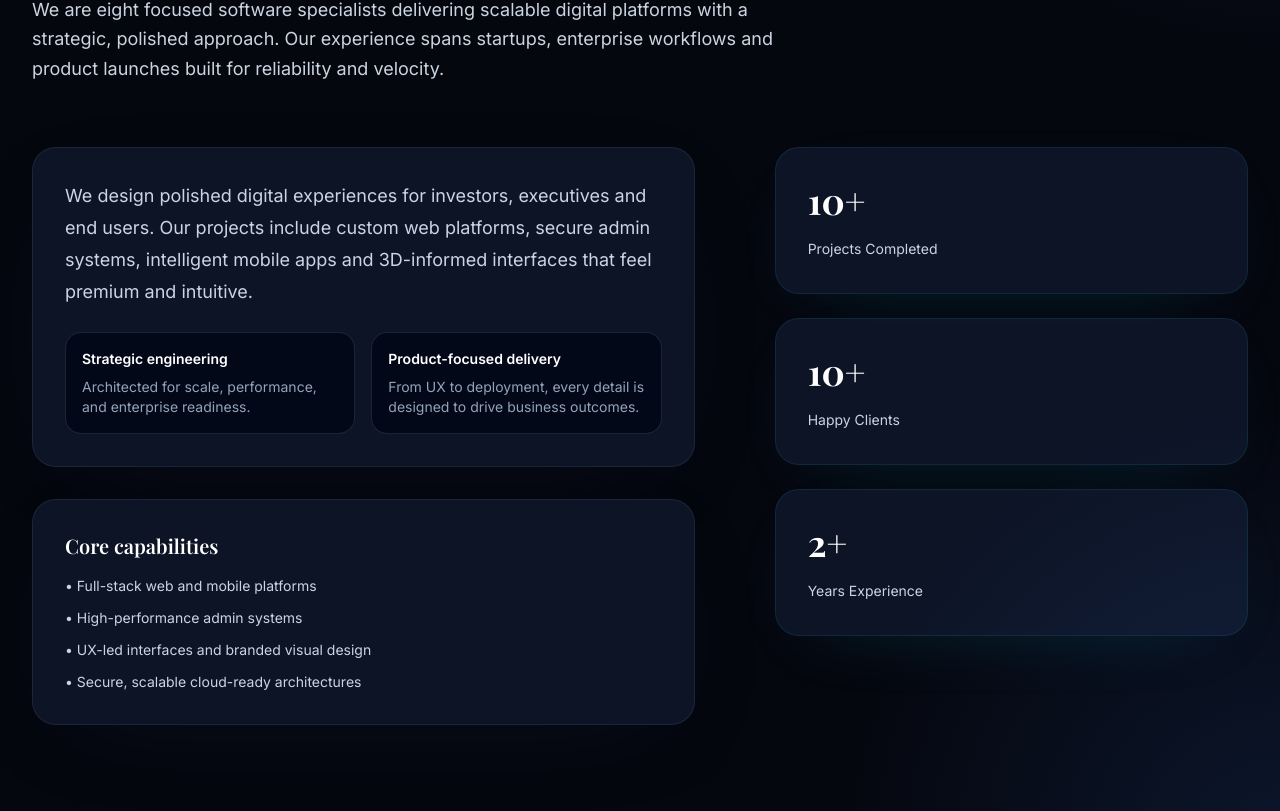
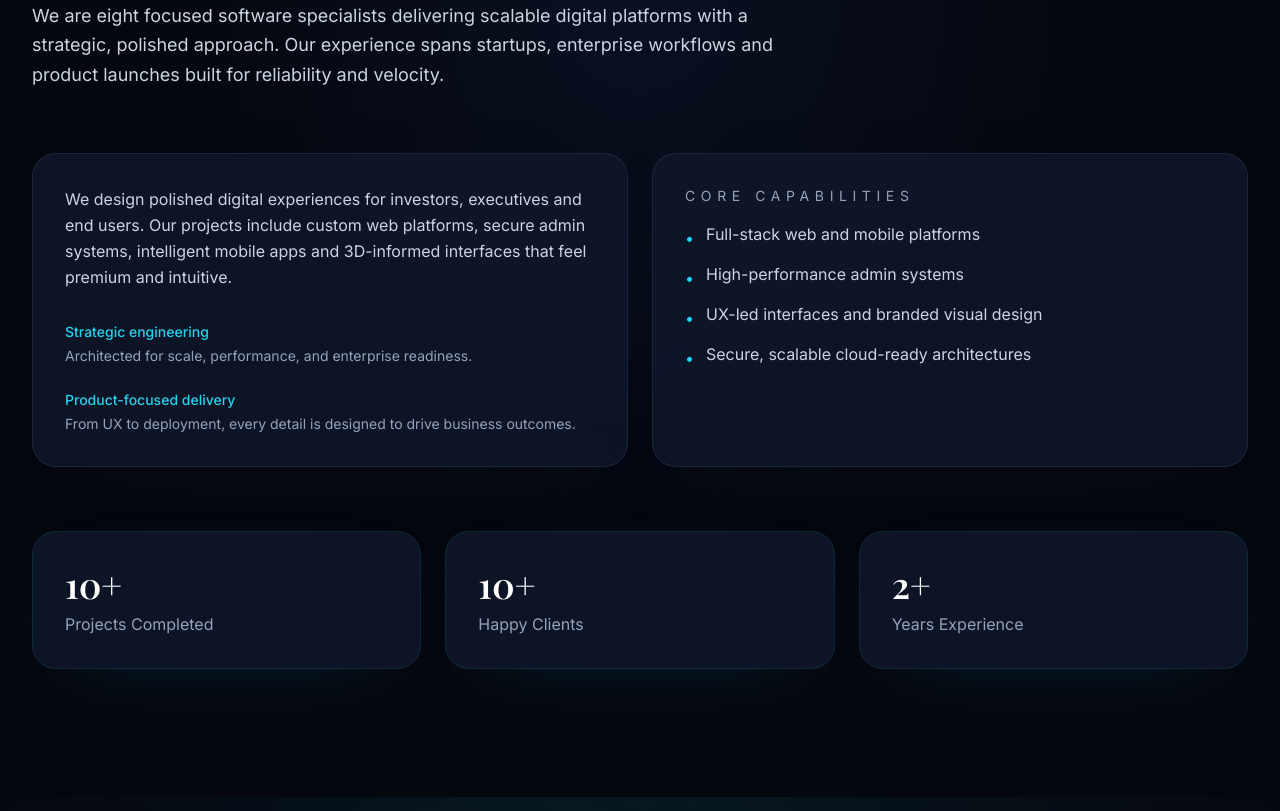
Before and after one commit to gopinathsahu1718/Innoventix-new, a React (Vite) app: page / in a window 1280 px wide. Shown: the part 1189-2000 px from the top of the page. Built offline with nearby package versions, Linux system fonts and the light colour scheme.

Commit message:
added for dist

```diff
--- a/src/sections/About.tsx
+++ b/src/sections/About.tsx
@@ -1,32 +1,6 @@
 import { useEffect, useRef, useState } from 'react';
-import { ArrowRight } from 'lucide-react';
 
-interface StatOrbProps {
-  number: string;
-  label: string;
-  delay: number;
-  isVisible: boolean;
-}
-
-function StatOrb({ number, label, delay, isVisible }: StatOrbProps) {
-  return (
-    <div
-      className={`relative group transition-all duration-700 ${isVisible ? 'opacity-100 scale-100 rotate-0' : 'opacity-0 scale-50 rotate-180'
-        }`}
-      style={{
-        transitionTimingFunction: 'var(--ease-elastic)',
-        transitionDelay: `${delay}ms`,
-      }}
-    >
-      <div className="relative w-40 h-40 sm:w-48 sm:h-48 rounded-full bg-gradient-brand flex flex-col items-center justify-center shadow-xl hover:shadow-2xl hover:shadow-[#0e43a6]/30 transition-all duration-300 group-hover:scale-105">
-        <span className="font-accent text-4xl sm:text-5xl font-bold text-white">{number}</span>
-        <span className="text-sm text-white/80 text-center px-4 mt-1">{label}</span>
-      </div>
-      {/* Glow effect */}
-      <div className="absolute inset-0 rounded-full bg-[#0e43a6]/30 blur-xl -z-10 opacity-0 group-hover:opacity-100 transition-opacity duration-300" />
-    </div>
-  );
-}
+// Removed unused StatOrb component since you're using inline stat cards
 
 export default function About() {
   const sectionRef = useRef<HTMLElement>(null);
@@ -63,26 +37,24 @@ export default function About() {
       className="relative py-24 sm:py-32 bg-[#05070f] overflow-hidden"
     >
       {/* Futuristic Background */}
-      <div className="absolute inset-0 pointer-events-none overflow-hidden">
-        <div className="absolute inset-0 z-10 bg-[radial-gradient(circle_at_top_right,_rgba(59,130,246,0.12),_transparent_25%),radial-gradient(circle_at_bottom_right,_rgba(59,130,246,0.12),_transparent_25%)]" />
+      <div className="absolute inset-0 bg-[radial-gradient(at_50%_30%,rgba(59,130,246,0.08),transparent_50%)]" />
+
+      <div className="relative max-w-[1300px] mx-auto px-4 sm:px-6 lg:px-8">
+        <div className="max-w-3xl">
+          <div className="inline-flex items-center rounded-full border border-slate-500/30 bg-slate-900/50 px-4 py-2 text-xs uppercase tracking-[0.4em] text-sky-200/80">
+            About Innoventix
           </div>
 
-      <div className="relative max-w-[1300px] mx-auto px-4 sm:px-6 lg:px-8">
-        <div className="mb-16 max-w-3xl">
-          <span className="inline-flex items-center gap-2 px-3 py-1 rounded-full bg-slate-800/80 text-sm uppercase tracking-[0.35em] text-cyan-300 font-medium ring-1 ring-cyan-300/20">
-            About Innoventix
-          </span>
           <h2
-            className={`font-display text-4xl sm:text-5xl lg:text-6xl font-bold text-white mt-6 tracking-tight transition-all duration-700 ${
-              isVisible ? 'opacity-100 translate-y-0' : 'opacity-0 -translate-y-6'
+            className={`font-display text-4xl sm:text-5xl lg:text-6xl font-bold text-white mt-6 tracking-tight transition-all duration-700 ${isVisible ? 'opacity-100 translate-y-0' : 'opacity-0 -translate-y-6'
               }`}
             style={{ transitionTimingFunction: 'var(--ease-expo-out)' }}
           >
             Building future-ready products for enterprise growth.
           </h2>
+
           <p
-            className={`mt-6 text-lg text-slate-300 leading-relaxed transition-all duration-700 ${
-              isVisible ? 'opacity-100 translate-y-0' : 'opacity-0 translate-y-5'
+            className={`mt-6 text-lg text-slate-300 leading-relaxed transition-all duration-700 ${isVisible ? 'opacity-100 translate-y-0' : 'opacity-0 translate-y-5'
               }`}
             style={{ transitionTimingFunction: 'var(--ease-smooth)', transitionDelay: '150ms' }}
           >
@@ -90,47 +62,77 @@ export default function About() {
           </p>
         </div>
 
-        <div className="grid lg:grid-cols-[1.4fr_1fr] gap-12 lg:gap-20 items-start">
-          <div className="space-y-8">
-            <div className={`rounded-3xl border border-slate-800/90 bg-slate-900/90 p-8 shadow-[0_25px_100px_-60px_rgba(15,23,42,0.85)] transition-all duration-700 ${isVisible ? 'opacity-100 translate-x-0' : 'opacity-0 translate-x-10'}`} style={{ transitionTimingFunction: 'var(--ease-expo-out)' }}>
-              <p className="text-slate-300 leading-8 text-lg">
+        <div className="mt-16 grid lg:grid-cols-2 gap-6">
+          {/* Left Card */}
+          <div
+            className={`rounded-3xl border border-slate-800/90 bg-slate-900/90 p-8 shadow-[0_25px_100px_-60px_rgba(15,23,42,0.85)] transition-all duration-700 ${isVisible ? 'opacity-100 translate-x-0' : 'opacity-0 translate-x-10'
+              }`}
+            style={{ transitionTimingFunction: 'var(--ease-expo-out)' }}
+          >
+            <p className="text-slate-300 leading-relaxed">
               We design polished digital experiences for investors, executives and end users. Our projects include custom web platforms, secure admin systems, intelligent mobile apps and 3D-informed interfaces that feel premium and intuitive.
             </p>
-              <div className="grid gap-4 sm:grid-cols-2 mt-6 text-sm text-slate-300">
-                <div className="rounded-2xl border border-slate-800/90 bg-slate-950/80 p-4">
-                  <p className="font-semibold text-white">Strategic engineering</p>
-                  <p className="mt-2 text-slate-400">Architected for scale, performance, and enterprise readiness.</p>
+
+            <div className="mt-8 space-y-6">
+              <div>
+                <div className="text-cyan-400 text-sm font-medium">Strategic engineering</div>
+                <div className="text-slate-400 text-sm mt-1">
+                  Architected for scale, performance, and enterprise readiness.
                 </div>
-                <div className="rounded-2xl border border-slate-800/90 bg-slate-950/80 p-4">
-                  <p className="font-semibold text-white">Product-focused delivery</p>
-                  <p className="mt-2 text-slate-400">From UX to deployment, every detail is designed to drive business outcomes.</p>
+              </div>
+              <div>
+                <div className="text-cyan-400 text-sm font-medium">Product-focused delivery</div>
+                <div className="text-slate-400 text-sm mt-1">
+                  From UX to deployment, every detail is designed to drive business outcomes.
+                </div>
               </div>
             </div>
           </div>
 
-            <div className={`rounded-3xl border border-slate-800/90 bg-slate-900/90 p-8 shadow-[0_25px_100px_-60px_rgba(15,23,42,0.85)] transition-all duration-700 ${isVisible ? 'opacity-100 translate-x-0' : 'opacity-0 translate-x-10'}`} style={{ transitionTimingFunction: 'var(--ease-expo-out)', transitionDelay: '150ms' }}>
-              <h3 className="text-white text-xl font-semibold mb-4">Core capabilities</h3>
-              <ul className="space-y-3 text-slate-300 text-sm">
-                <li>• Full-stack web and mobile platforms</li>
-                <li>• High-performance admin systems</li>
-                <li>• UX-led interfaces and branded visual design</li>
-                <li>• Secure, scalable cloud-ready architectures</li>
+          {/* Right Card - Core Capabilities */}
+          <div
+            className={`rounded-3xl border border-slate-800/90 bg-slate-900/90 p-8 shadow-[0_25px_100px_-60px_rgba(15,23,42,0.85)] transition-all duration-700 ${isVisible ? 'opacity-100 translate-x-0' : 'opacity-0 translate-x-10'
+              }`}
+            style={{ transitionTimingFunction: 'var(--ease-expo-out)', transitionDelay: '150ms' }}
+          >
+            <div className="text-sm uppercase tracking-[0.4em] text-slate-400 mb-4">Core capabilities</div>
+            <ul className="space-y-3 text-slate-300">
+              <li className="flex items-start gap-3">
+                <span className="text-cyan-400 mt-1">•</span>
+                Full-stack web and mobile platforms
+              </li>
+              <li className="flex items-start gap-3">
+                <span className="text-cyan-400 mt-1">•</span>
+                High-performance admin systems
+              </li>
+              <li className="flex items-start gap-3">
+                <span className="text-cyan-400 mt-1">•</span>
+                UX-led interfaces and branded visual design
+              </li>
+              <li className="flex items-start gap-3">
+                <span className="text-cyan-400 mt-1">•</span>
+                Secure, scalable cloud-ready architectures
+              </li>
             </ul>
           </div>
         </div>
 
-          <div className="grid gap-6 sm:grid-cols-2 lg:grid-cols-1">
+        {/* Stats */}
+        <div className="mt-16 grid md:grid-cols-3 gap-6">
           {stats.map((stat, index) => (
             <div
               key={stat.label}
-                className={`rounded-3xl border border-cyan-400/10 bg-slate-900/90 p-8 shadow-[0_20px_80px_-50px_rgba(6,182,212,0.35)] transition-all duration-700 ${isVisible ? 'opacity-100 translate-y-0' : 'opacity-0 translate-y-8'}`}
-                style={{ transitionTimingFunction: 'var(--ease-expo-out)', transitionDelay: `${300 + index * 120}ms` }}
+              className={`rounded-3xl border border-cyan-400/10 bg-slate-900/90 p-8 shadow-[0_20px_80px_-50px_rgba(6,182,212,0.35)] transition-all duration-700 ${isVisible ? 'opacity-100 translate-y-0' : 'opacity-0 translate-y-8'
+                }`}
+              style={{
+                transitionTimingFunction: 'var(--ease-expo-out)',
+                transitionDelay: `${300 + index * 120}ms`,
+              }}
             >
-                <span className="text-4xl font-display font-bold text-white">{stat.number}</span>
-                <p className="mt-4 text-slate-300 text-sm leading-6">{stat.label}</p>
+              <div className="text-4xl font-display font-semibold text-white">{stat.number}</div>
+              <div className="mt-2 text-slate-400">{stat.label}</div>
             </div>
           ))}
-          </div>
         </div>
       </div>
     </section>
```
Also changed, not shown: src/sections/Hero.tsx (+6 -50 lines), src/sections/Projects.tsx (+36 -133 lines). Lines whose indentation alone changed are shown as unchanged.
